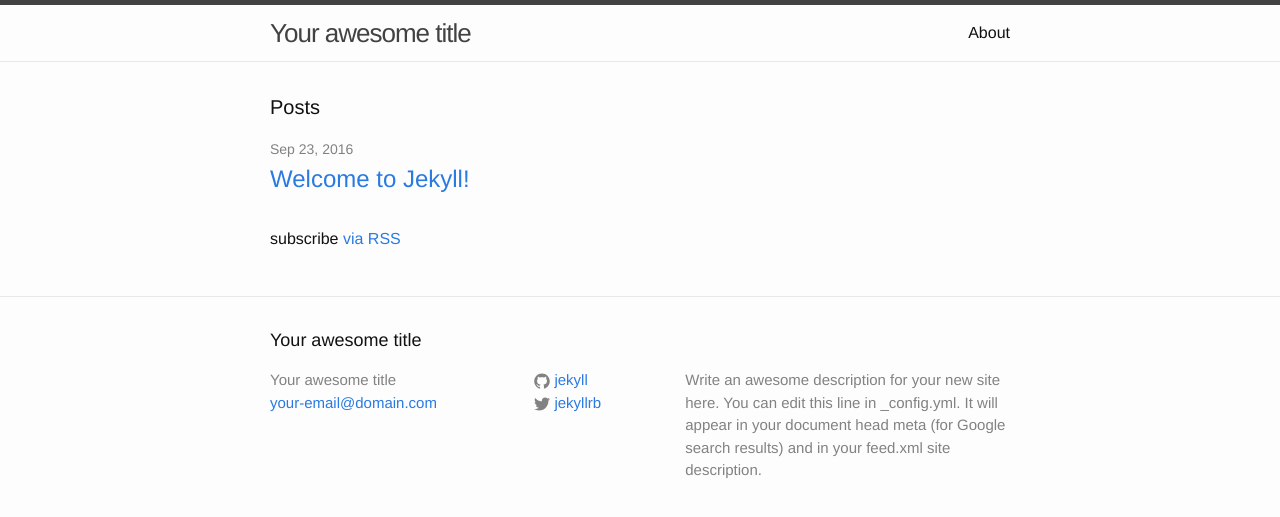
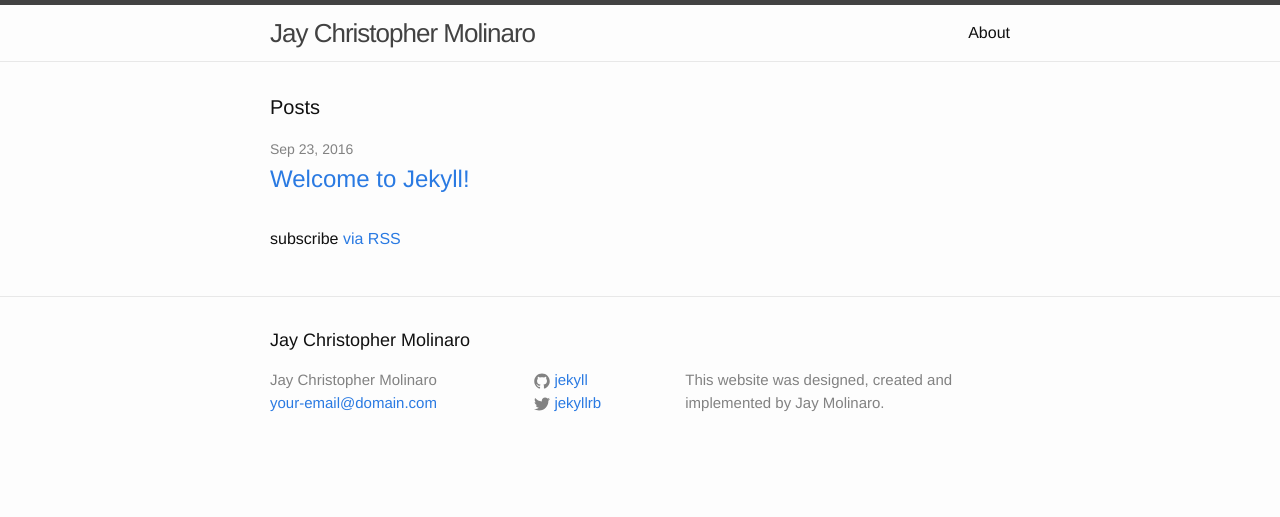
Before and after one commit to jaymolinaro1/jaymolinaro1.github.io, a Jekyll site: the page built from index.html, in a window 1280 px wide. Shown: the top 517 px of the page. Built offline with Jekyll 4.4.1, drawn with Linux system fonts in a browser that asks for light colours.

Commit message:
Update _config.yml

```diff
--- a/_config.yml
+++ b/_config.yml
@@ -6,12 +6,10 @@
 # 'jekyll serve'. If you change this file, please restart the server process.
 
 # Site settings
-title: Your awesome title
+title: Jay Christopher Molinaro
 email: your-email@domain.com
 description: > # this means to ignore newlines until "baseurl:"
-  Write an awesome description for your new site here. You can edit this
-  line in _config.yml. It will appear in your document head meta (for
-  Google search results) and in your feed.xml site description.
+  This website was designed, created and implemented by Jay Molinaro.
 baseurl: "" # the subpath of your site, e.g. /blog
 url: "http://yourdomain.com" # the base hostname & protocol for your site
 twitter_username: jekyllrb
```
